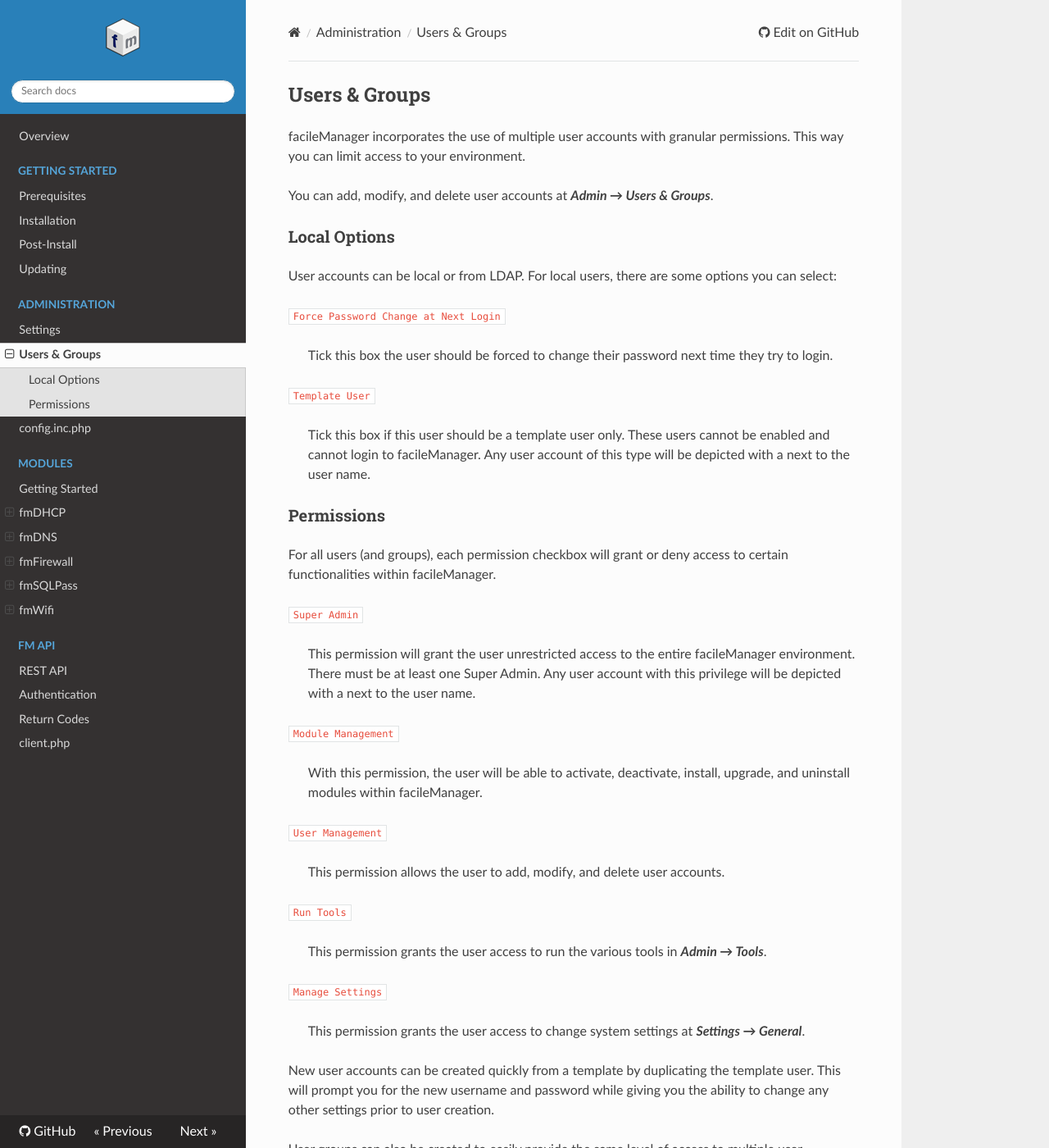
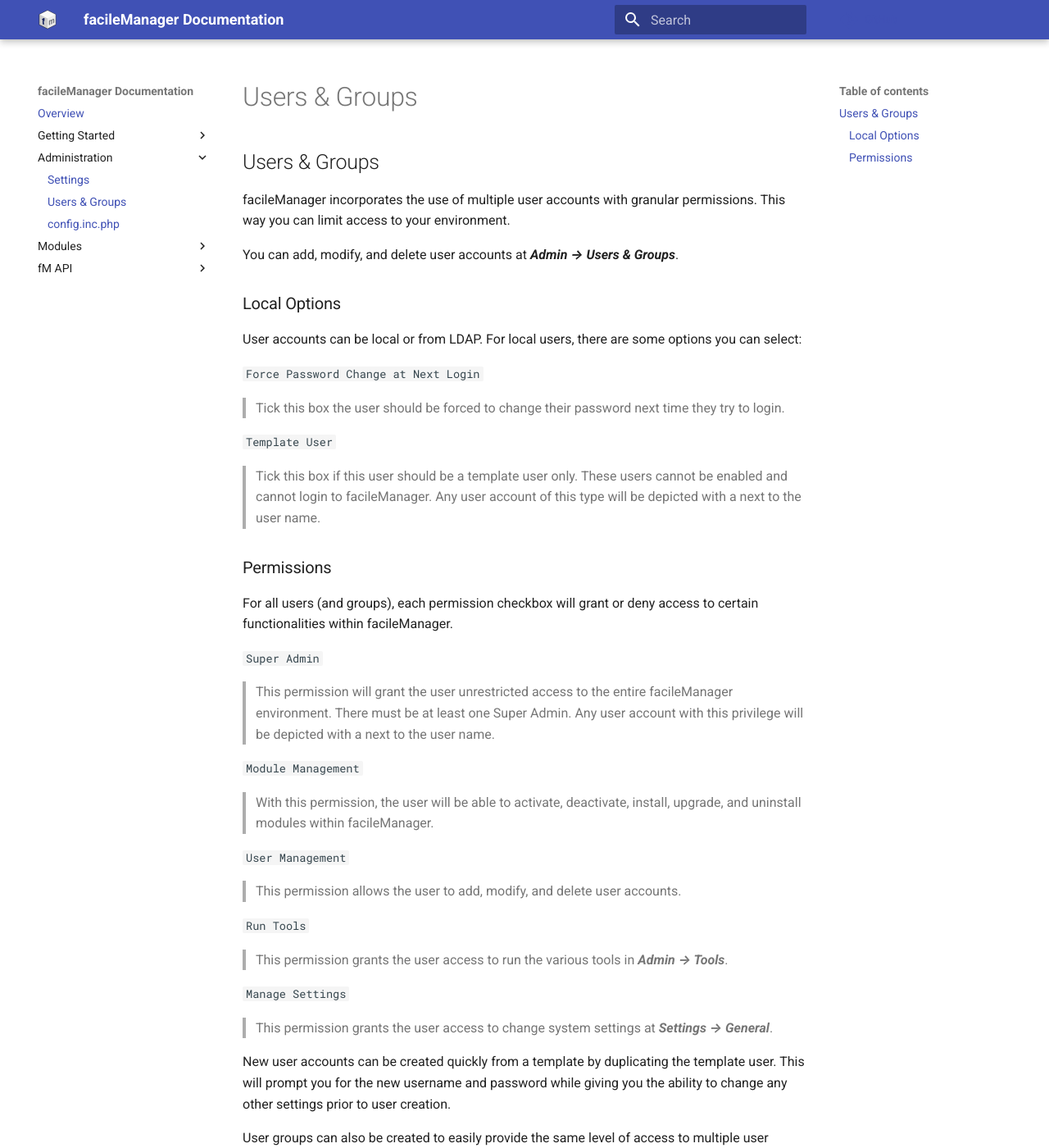
Before and after one commit to facileManager/facileManager-docs, an MkDocs documentation site: the page built from docs/main/user-management.md, in a window 1280 px wide and 1400 px high. Shown: the whole window at 82% size. Built offline with MkDocs 1.6.1 and Material for MkDocs 9.7.7, drawn with Linux system fonts in a browser that asks for light colours; nearby versions of some CDN libraries; comment, search, counter and statistics services are not loaded; some of the changed text lies outside the part shown.

```diff
--- a/mkdocs.yml
+++ b/mkdocs.yml
@@ -6,8 +6,8 @@ validation:
   links:
     anchors: warn
 theme:
-  # name: material
-  name: readthedocs
+  name: material
+  #name: readthedocs
   logo: images/fm.png
 
 nav:
```
